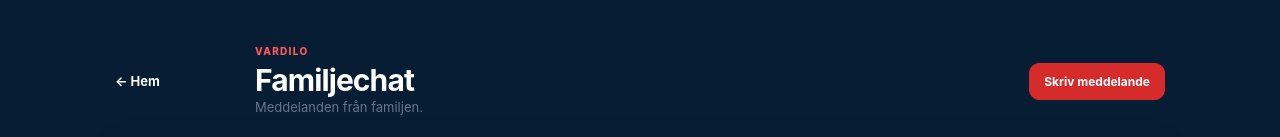
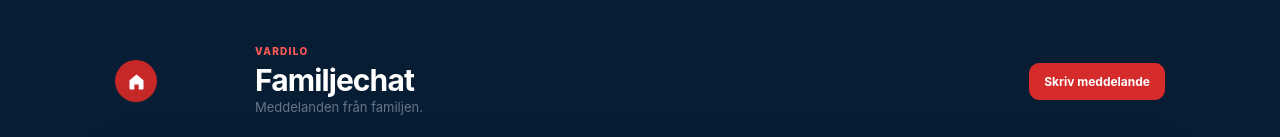
Before and after one commit to AdrianAmbjorn/Vardilo, a Next.js app: page /chat in a window 1280 px wide. Shown: the top 137 px of the page. Built offline with nearby package versions, Linux system fonts and the light colour scheme.

Commit message:
Use clean clickable home mark in section headers

```diff
--- a/app/section-page.tsx
+++ b/app/section-page.tsx
@@ -1,4 +1,5 @@
 import Link from "next/link";
+import HomeMark from "./components/home-mark";
 
 type Item = { title: string; meta: string; action?: string };
 
@@ -16,7 +17,9 @@ export default function SectionPage({
   return (
     <main className="section-shell">
       <header className="section-header">
-        <Link href="/" className="back-link">← Hem</Link>
+        <div style={{ display: "flex", alignItems: "center", gap: 10 }}>
+          <HomeMark />
+        </div>
         <div>
           <p className="eyebrow">VARDILO</p>
           <h1>{title}</h1>
```
